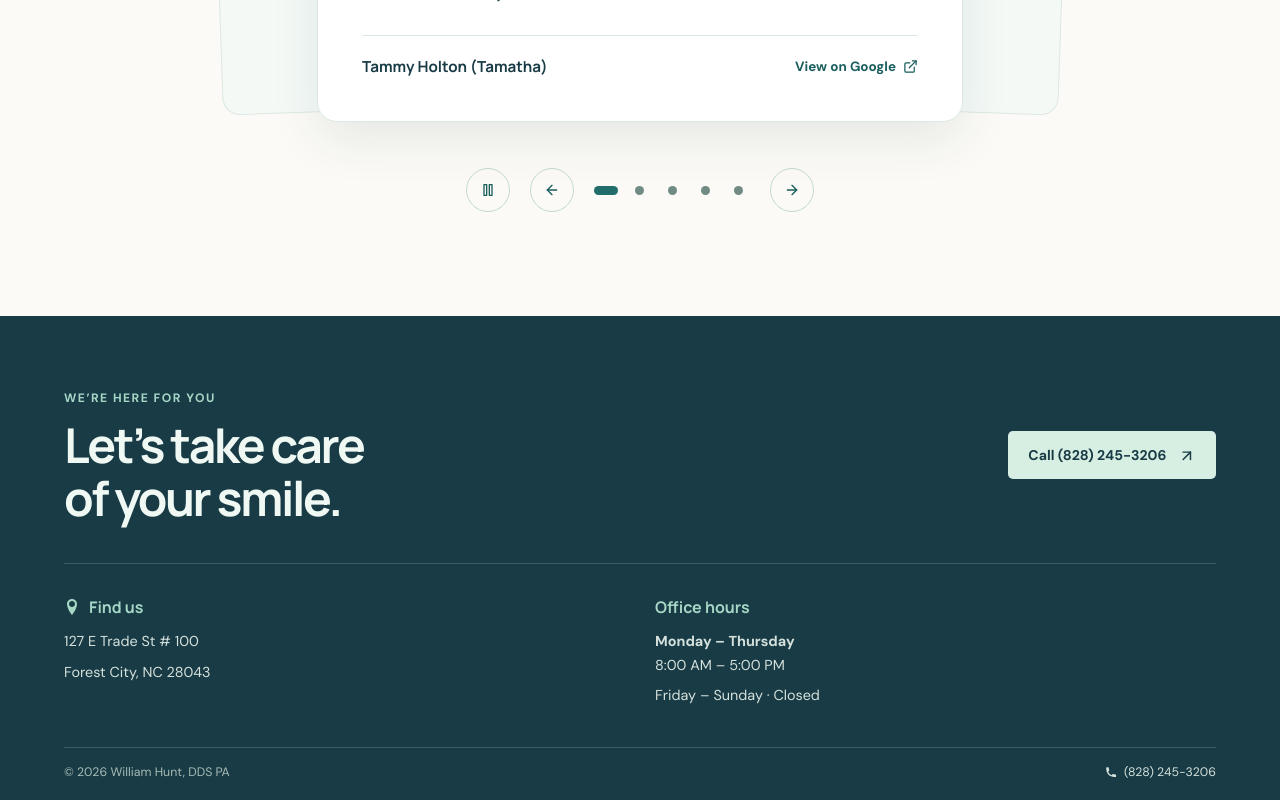
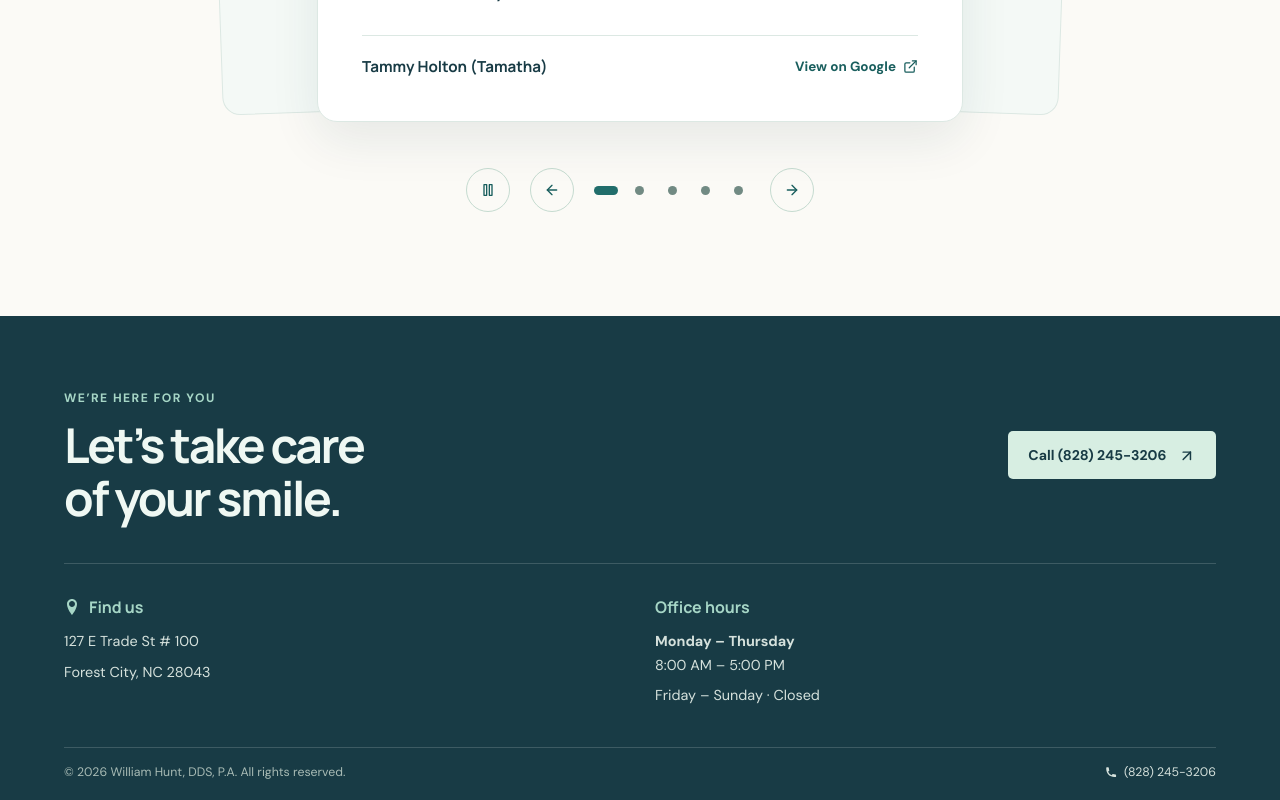
Before and after one commit to dchen8419/William_Hunt_DDS, a React (Create React App) app: page / in a window 1280 px wide. Shown: the part 3245-4045 px from the top of the page. Built offline with nearby package versions, Linux system fonts and the light colour scheme.

Commit message:
fixed copy right

```diff
--- a/src/components/footer/Footer.jsx
+++ b/src/components/footer/Footer.jsx
@@ -32,7 +32,7 @@ function Footer() {
                     </div>
                 </div>
                 <div className="footer-bottom">
-                    <span>© {new Date().getFullYear()} William Hunt, DDS PA</span>
+                    <span>© {new Date().getFullYear()} William Hunt, DDS, P.A. All rights reserved.</span>
                     <a href="tel:828-245-3206">{React.createElement(HiPhone)} (828) 245-3206</a>
                 </div>
             </div>
```
